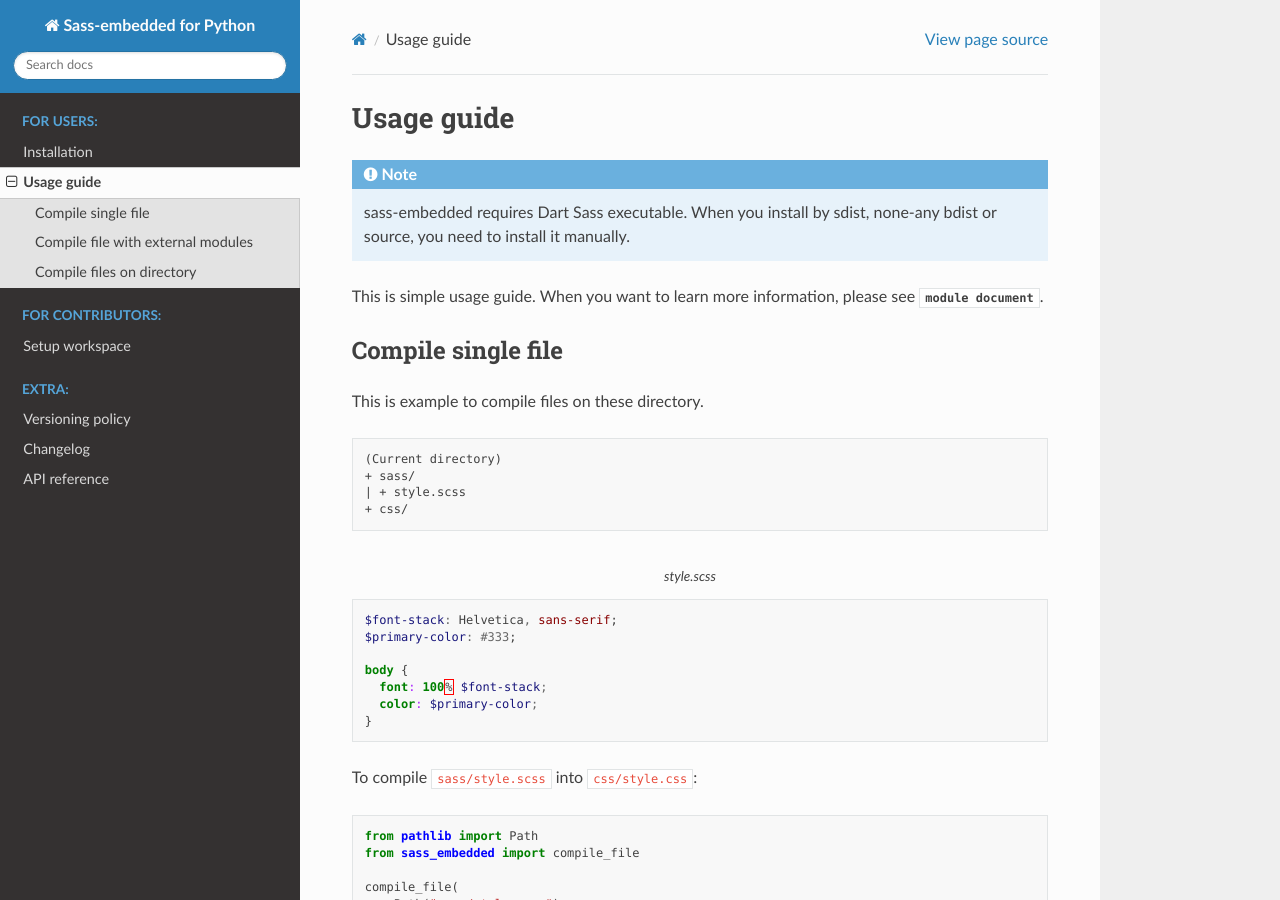
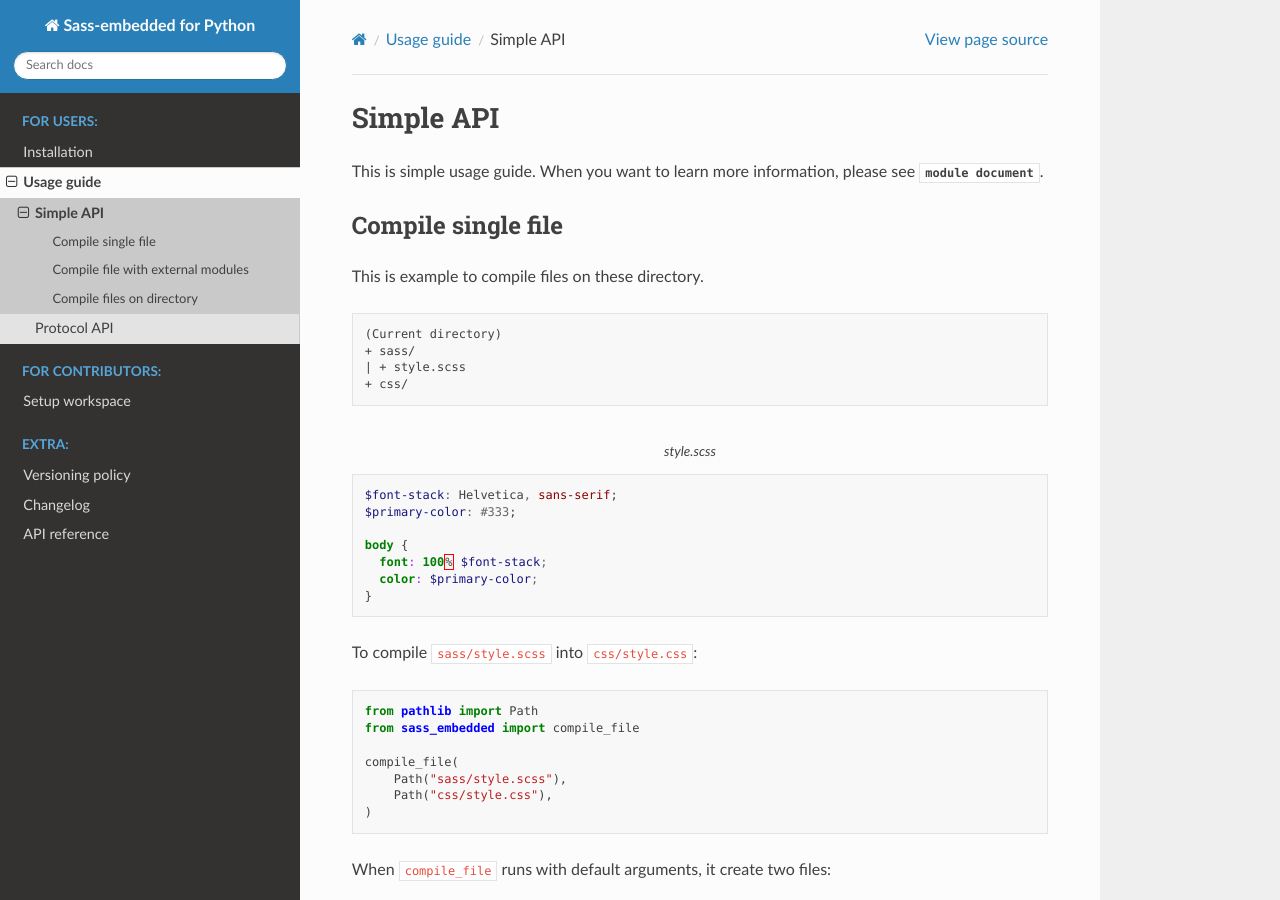
Before and after one commit to attakei/sass-embedded-python, a Sphinx documentation site: the page built from docs/usage/simple-api.rst, in a window 1280 px wide and 900 px high. Built offline with Sphinx 7.4.7 and the Read the Docs theme 3.1.0, drawn with Linux system fonts in a browser that asks for light colours; pages that are not in the unit, such as notebooks, are missing from menus.

Commit message:
docs: Write document about protocol api (note only)

```diff
--- a/docs/conf.py
+++ b/docs/conf.py
@@ -22,6 +22,8 @@
 
 # -- Options for LINKCHECK output
 linkcheck_ignore = [
+    # Refers for GitHub are ignored anywhere.
     "https://github.com/sass/sass/blob/main/spec/embedded-protocol.md#",
+    "https://github.com/attakei/sass-embedded-python/blob/main/examples/use_protocol.py",
     "https://pypi.org/project/sass-embedded",  # Until published.
 ]
--- a/docs/index.rst
+++ b/docs/index.rst
@@ -19,7 +19,7 @@
    :caption: For users:
 
    installation
-   usage
+   usage/index
 
 .. toctree::
    :maxdepth: 1
--- a/docs/usage.rst
+++ b/docs/usage/simple-api.rst
@@ -1,12 +1,6 @@
-===========
-Usage guide
-===========
-
-.. note::
-
-   sass-embedded requires Dart Sass executable.
-   When you install by sdist, none-any bdist or source,
-   you need to install it manually.
+==========
+Simple API
+==========
 
 This is simple usage guide.
 When you want to learn more information,
```
Also changed, not shown: docs/usage/index.rst (added, +17 -0 lines), docs/usage/protocol.rst (added, +19 -0 lines).
